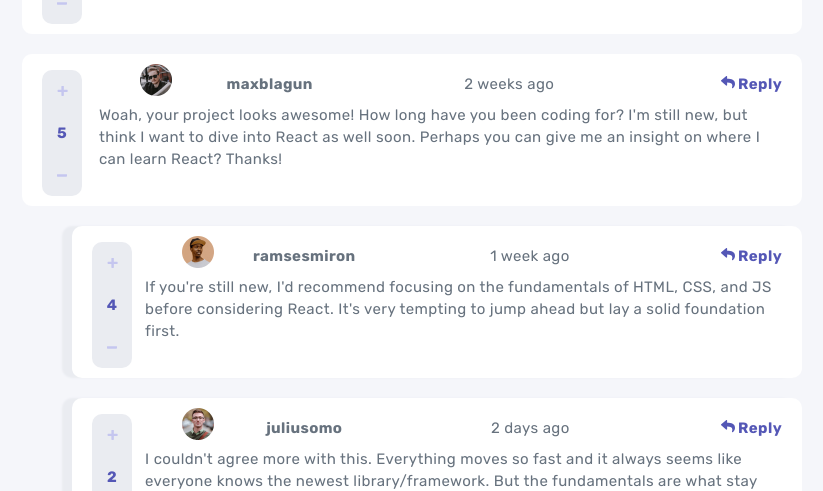
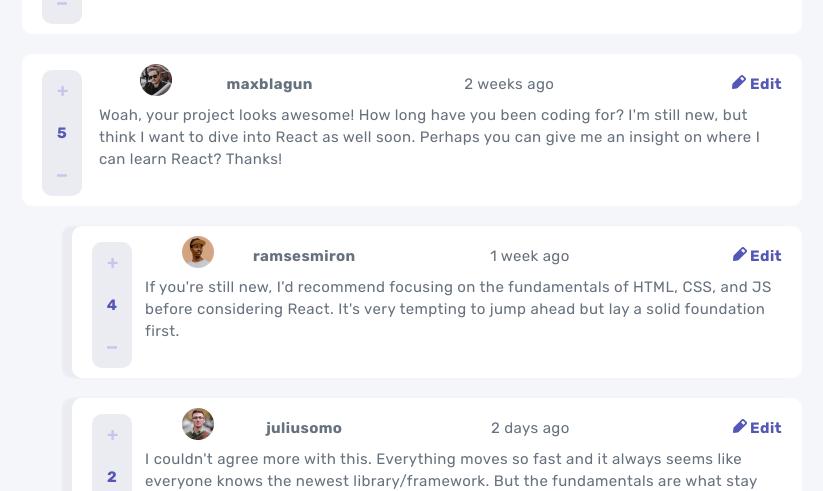
Before and after one commit to valleyman89/FrontEndMentor-Solution---Interactive-comments-section, a React (Create React App) app: page / in a window 1280 px wide. Shown: the part 138-629 px from the top of the page, without its empty margins (228-1051 px from the left). Built offline with nearby package versions, Linux system fonts and the light colour scheme.

Commit message:
refactor due to modal changes

```diff
--- a/src/components/Update.jsx
+++ b/src/components/Update.jsx
@@ -1,5 +1,4 @@
 import React, { useState } from "react";
-import { ReactComponent as IconReply } from "../svg/icon-reply.svg";
 import { ReactComponent as IconEdit } from "../svg/icon-edit.svg";
 import { getUsers } from "../services/user";
 import UpdateModal from "./UpdateModal";
@@ -9,7 +8,6 @@ function Update(props) {
   const [openModal, setOpenModal] = useState(false);
 
   const { user, id, comment, onUpdate } = props;
-  const { currentUser } = users;
 
   return (
     <React.Fragment>
@@ -27,8 +25,7 @@ function Update(props) {
             setOpenModal(true);
           }}
         >
-          {user === currentUser.username ? <IconEdit /> : <IconReply />}
-          {user === currentUser.username ? " Edit" : " Reply"}
+          <IconEdit /> Edit
         </button>
       </div>
     </React.Fragment>
```
